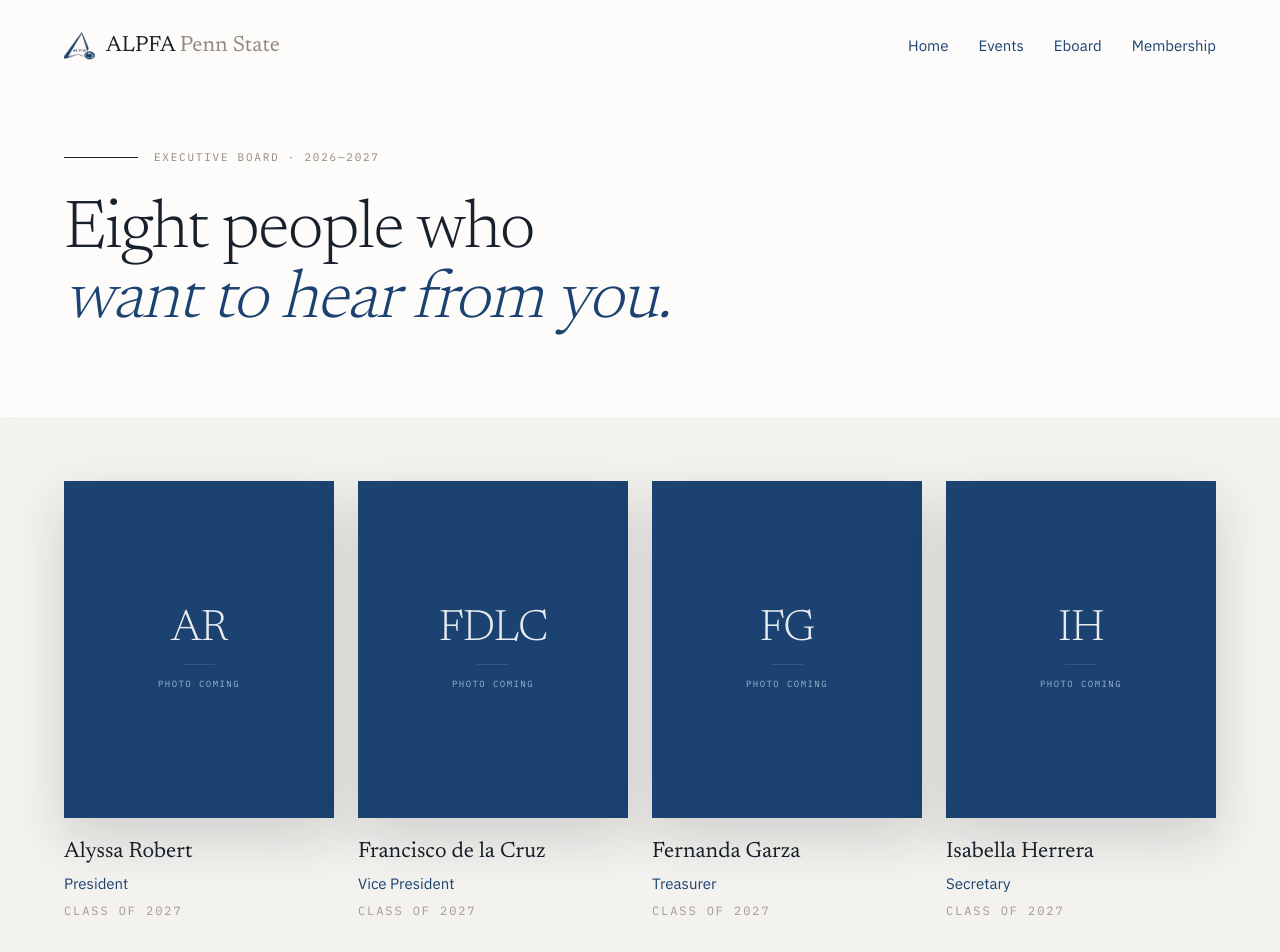
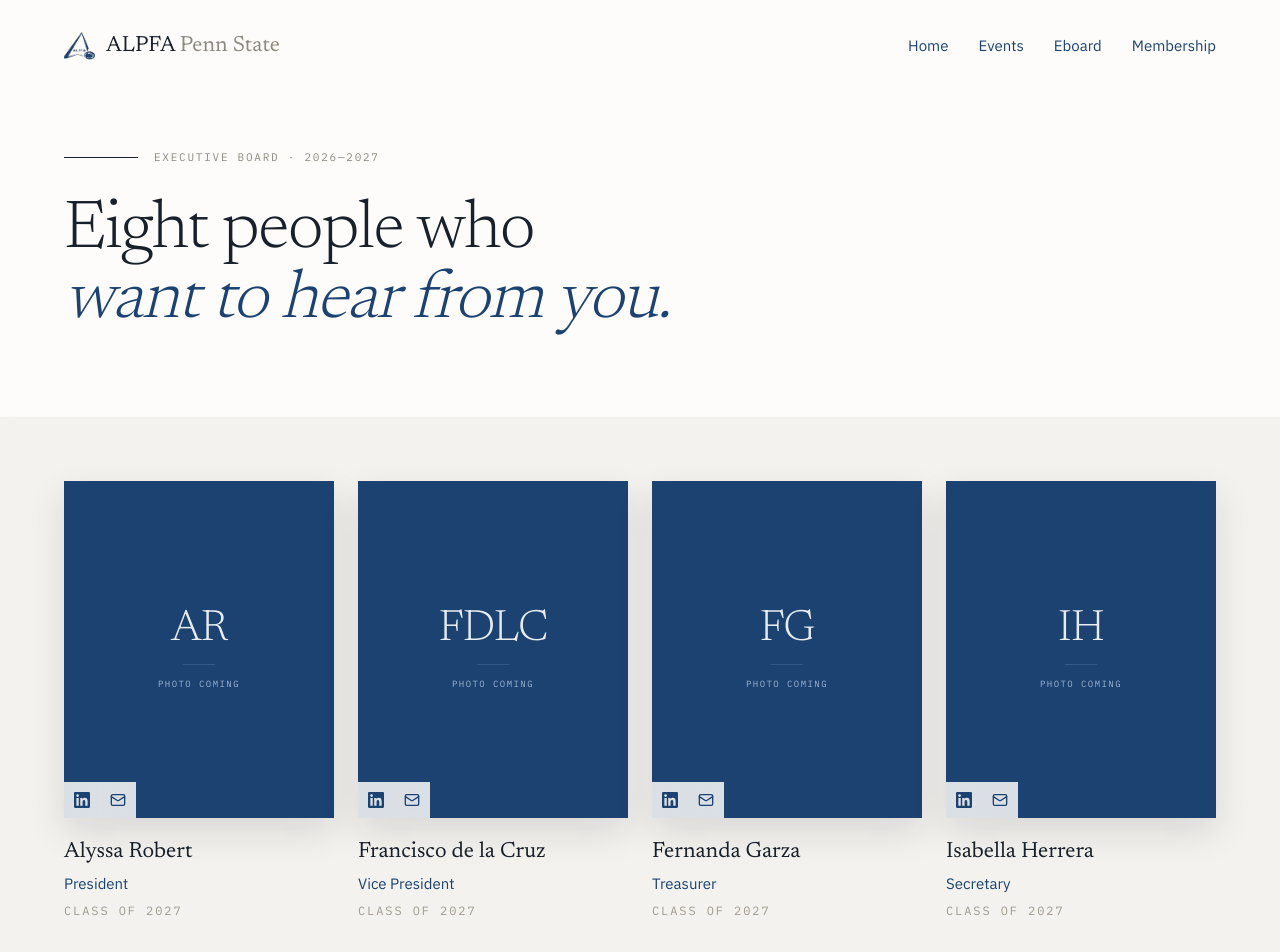
Before and after one commit to CristianAquino22/alpfa-psu-site, a Next.js app: page /eboard in a window 1280 px wide. Shown: the top 952 px of the page. Built offline with nearby package versions, Linux system fonts and the light colour scheme.

Commit message:
feat: add contact icons and board links to eboard cards

```diff
--- a/src/app/eboard/page.tsx
+++ b/src/app/eboard/page.tsx
@@ -1,14 +1,61 @@
 import EboardCard, { type Member } from "@/components/EboardCard";
+import Reveal from "@/components/Reveal";
 
 const members: Member[] = [
-    { name: "Alyssa Robert", role: "President", gradYear: 2027 },
-    { name: "Francisco de la Cruz", role: "Vice President", gradYear: 2027 },
-    { name: "Fernanda Garza", role: "Treasurer", gradYear: 2027 },
-    { name: "Isabella Herrera", role: "Secretary", gradYear: 2027 },
-    { name: "Paulina Sinibaldi", role: "Marketing Director", gradYear: 2027 },
-    { name: "Cristian Aquino", role: "Internal Relations", gradYear: 2027 },
-    { name: "Diego Ramirez", role: "External Relations", gradYear: 2029 },
-    { name: "Isabella Zuluaga", role: "Freshmen Representative", gradYear: 2030 },
+    {
+        name: "Alyssa Robert",
+        role: "President",
+        gradYear: 2027,
+        linkedin: "https://www.linkedin.com/in/alyssa-robert-57a686267/",
+        email: "avr6319@psu.edu",
+    },
+    {
+        name: "Francisco de la Cruz",
+        role: "Vice President",
+        gradYear: 2027,
+        linkedin: "https://www.linkedin.com/in/franciscordelacruz/",
+        email: "frd5065@psu.edu",
+    },
+    {
+        name: "Fernanda Garza",
+        role: "Treasurer",
+        gradYear: 2027,
+        linkedin: "https://www.linkedin.com/in/ferrgarzaa/",
+        email: "fqg5134@psu.edu",
+    },
+    {
+        name: "Isabella Herrera",
+        role: "Secretary",
+        gradYear: 2027,
+        linkedin: "https://www.linkedin.com/in/isabellaherrerakatz/",
+        email: "ich5070@psu.edu",
+    },
+    {
+        name: "Paulina Sinibaldi",
+        role: "Marketing Director",
+        gradYear: 2027,
+        linkedin: "https://www.linkedin.com/in/paulina-sinibaldi-407a8b302/",
+        email: "pbs5575@psu.edu",
+    },
+    {
+        name: "Cristian Aquino",
+        role: "Internal Relations",
+        gradYear: 2027,
+        linkedin: "https://www.linkedin.com/in/cristian-aquino-32aa41331/",
+        email: "caa5846@psu.edu",
+    },
+    {
+        name: "Diego Ramirez",
+        role: "External Relations",
+        gradYear: 2029,
+        email: "dir5313@psu.edu",
+    },
+    {
+        name: "Isabella Zuluaga",
+        role: "Freshmen Representative",
+        gradYear: 2030,
+        email: "ifz5031@psu.edu",
+    },
 ];
 
 export default function EboardPage() {
@@ -20,13 +67,16 @@ export default function EboardPage() {
           md:[clip-path:polygon(0_0,100%_0,100%_calc(100%-48px),0_100%)]
           lg:[clip-path:polygon(0_0,100%_0,100%_calc(100%-78px),0_100%)]"
             >
+                <Reveal>
                     <div className="flex items-center gap-3 mb-5 lg:gap-4 lg:mb-[30px]">
                         <span className="block h-px w-[34px] lg:w-[74px] bg-ink" />
                         <span className="font-mono text-micro lg:text-label uppercase tracking-mono text-stone">
                             Executive board · 2026—2027
                         </span>
                     </div>
+                </Reveal>
 
+                <Reveal delay={140}>
                     <h1
                         className="font-display font-light text-ink tracking-display text-balance
               text-display-lg leading-[1.08]
@@ -35,6 +85,7 @@ export default function EboardPage() {
                         Eight people who{" "}
                         <em className="text-alpfa-blue italic">want to hear from you.</em>
                     </h1>
+                </Reveal>
             </section>
 
             <section
@@ -42,9 +93,11 @@ export default function EboardPage() {
                 className="bg-surface px-gutter pb-section pt-9 lg:px-gutter-lg lg:pb-section-lg lg:pt-16"
             >
                 <ul className="grid grid-cols-2 gap-x-3 gap-y-9 md:grid-cols-3 md:gap-x-5 lg:grid-cols-4 lg:gap-x-6 lg:gap-y-14">
-                    {members.map((member) => (
+                    {members.map((member, i) => (
                         <li key={member.name}>
+                            <Reveal delay={(i % 4) * 60}>
                                 <EboardCard member={member} />
+                            </Reveal>
                         </li>
                     ))}
                 </ul>
--- a/src/components/EboardCard.tsx
+++ b/src/components/EboardCard.tsx
@@ -19,23 +19,55 @@ function getInitials(name: string) {
         .toUpperCase();
 }
 
+function LinkedInIcon() {
+    return (
+        <svg viewBox="0 0 24 24" fill="currentColor" className="w-4 h-4" aria-hidden="true">
+            <path d="M20.45 20.45h-3.56v-5.57c0-1.33-.03-3.04-1.85-3.04-1.85 0-2.14 1.45-2.14 2.94v5.67H9.34V9h3.42v1.56h.05c.48-.9 1.64-1.85 3.37-1.85 3.6 0 4.27 2.37 4.27 5.46v6.28zM5.34 7.43a2.06 2.06 0 1 1 0-4.13 2.06 2.06 0 0 1 0 4.13zm1.78 13.02H3.55V9h3.57v11.45zM22.22 0H1.77C.79 0 0 .77 0 1.72v20.56C0 23.23.79 24 1.77 24h20.45c.98 0 1.78-.77 1.78-1.72V1.72C24 .77 23.2 0 22.22 0z" />
+        </svg>
+    );
+}
+
+function MailIcon() {
+    return (
+        <svg
+            viewBox="0 0 24 24"
+            fill="none"
+            stroke="currentColor"
+            strokeWidth="2"
+            strokeLinecap="round"
+            strokeLinejoin="round"
+            className="w-4 h-4"
+            aria-hidden="true"
+        >
+            <rect x="2" y="4" width="20" height="16" rx="2" />
+            <path d="m22 7-8.97 5.7a1.94 1.94 0 0 1-2.06 0L2 7" />
+        </svg>
+    );
+}
+
 export default function EboardCard({ member }: { member: Member }) {
     return (
         <article className="group">
+            <div
+                className="relative transition-all duration-400 ease-out shadow-plate
+                  group-hover:-translate-y-1.5 group-hover:shadow-plate-lg
+                  motion-reduce:transition-none motion-reduce:group-hover:translate-y-0"
+            >
                 {member.photo ? (
-                <div className="relative aspect-[4/5] overflow-hidden bg-line shadow-plate lg:shadow-plate-lg">
+                    <div className="relative aspect-[4/5] overflow-hidden bg-line">
                         <Image
                             src={member.photo}
                             alt={member.name}
                             fill
                             sizes="(max-width: 768px) 50vw, (max-width: 1024px) 33vw, 25vw"
-                        className="object-cover object-center transition-transform duration-500 ease-out
-                          group-hover:scale-[1.03] motion-reduce:transition-none motion-reduce:group-hover:scale-100"
+                            className="object-cover object-center grayscale-[35%] transition-all duration-500 ease-out
+                              group-hover:grayscale-0 group-hover:scale-[1.02]
+                              motion-reduce:transition-none motion-reduce:group-hover:scale-100"
                         />
                     </div>
                 ) : (
                     <div
-                    className="relative aspect-[4/5] overflow-hidden bg-alpfa-blue shadow-plate lg:shadow-plate-lg
+                        className="relative aspect-[4/5] overflow-hidden bg-alpfa-blue
                           flex flex-col items-center justify-center gap-3"
                     >
                         <span
@@ -51,6 +83,35 @@ export default function EboardCard({ member }: { member: Member }) {
                     </div>
                 )}
 
+                {(member.linkedin || member.email) && (
+                    <div className="absolute left-0 bottom-0 flex">
+                        {member.linkedin && (
+                            <a
+                                href={member.linkedin}
+                                target="_blank"
+                        rel="noopener noreferrer"
+                        aria-label={`${member.name} on LinkedIn`}
+                        className="flex items-center justify-center w-9 h-9 bg-paper/85 text-alpfa-blue
+                        backdrop-blur-sm transition-colors hover:bg-alpfa-blue hover:text-white"
+                            >
+                        <LinkedInIcon />
+                    </a>
+                )}
+                {member.email && (
+                    <a
+                        href={`mailto:${member.email}`}
+                aria-label={`Email ${member.name}`}
+                className="flex items-center justify-center w-9 h-9 bg-paper/85 text-alpfa-blue
+                backdrop-blur-sm transition-colors hover:bg-alpfa-blue hover:text-white"
+                            >
+                <MailIcon />
+            </a>
+                        )}
+        </div>
+    )
+}
+            </div >
+
             <h3 className="font-display font-normal text-ink text-body lg:text-title mt-4 lg:mt-[18px]">
                 {member.name}
             </h3>
@@ -61,43 +122,20 @@ export default function EboardCard({ member }: { member: Member }) {
                 Class of {member.gradYear}
             </p>
 
-            {member.major && (
+{
+    member.major && (
         <p className="hidden lg:block text-sm leading-[1.6] font-light text-slate mt-2.5">
             {member.major}
         </p>
-            )}
-            {member.funFact && (
+    )
+}
+{
+    member.funFact && (
         <p className="hidden lg:block text-sm leading-[1.6] font-light text-stone mt-1 italic">
             {member.funFact}
         </p>
-            )}
-
-            {(member.linkedin || member.email) && (
-                <div className="flex gap-4 mt-3">
-                    {member.linkedin && (
-                        <a
-                            href={member.linkedin}
-                            target="_blank"
-                            rel="noopener noreferrer"
-                            className="font-mono text-micro lg:text-meta uppercase tracking-mono text-graphite
-                            border-b border-line-strong pb-0.5 transition-colors
-                            hover:text-alpfa-blue hover:border-alpfa-blue"
-                        >
-                            LinkedIn
-                        </a>
-                    )}
-                    {member.email && (
-                        <a
-                            href={`mailto:${member.email}`}
-                            className="font-mono text-micro lg:text-meta uppercase tracking-mono text-graphite
-                            border-b border-line-strong pb-0.5 transition-colors
-                            hover:text-alpfa-blue hover:border-alpfa-blue"
-                        >
-                            Email
-                        </a>
-                    )}
-                </div>
-            )}
+    )
+}
         </article >
     );
 }
```
Lines whose indentation alone changed are shown as unchanged.
